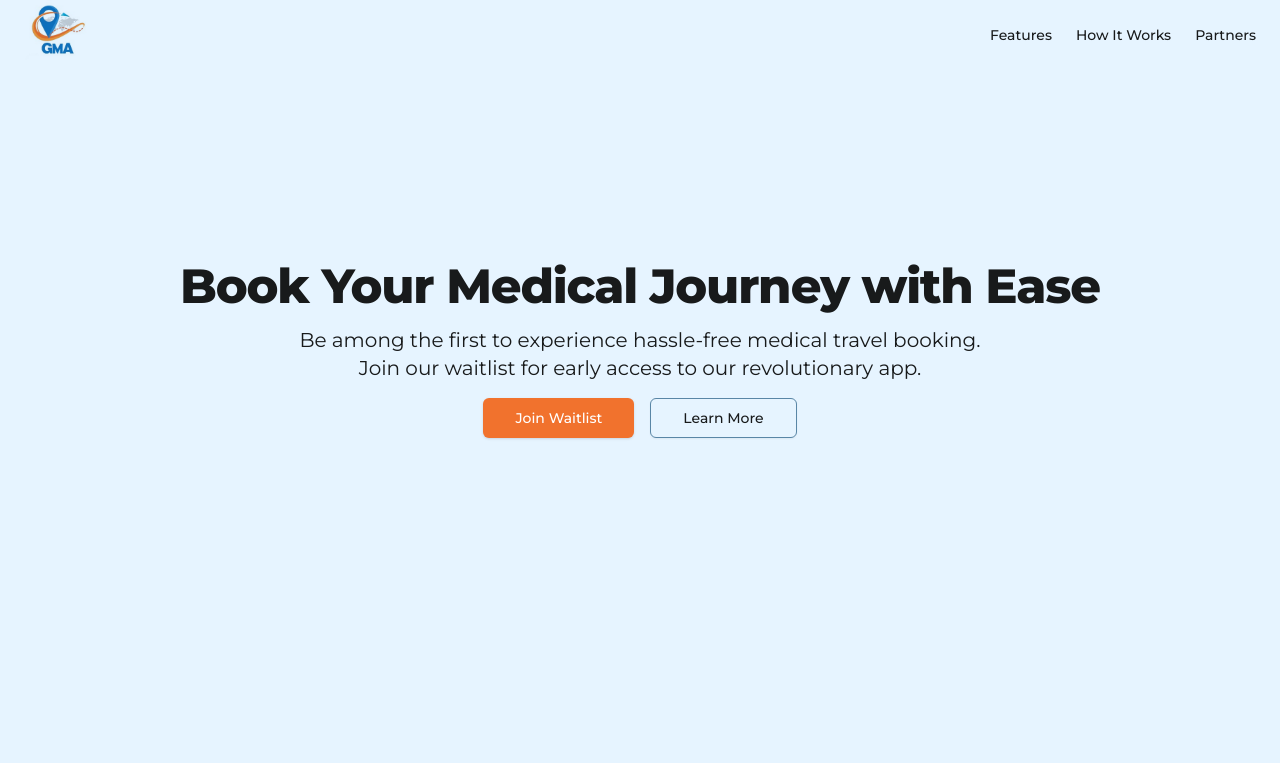
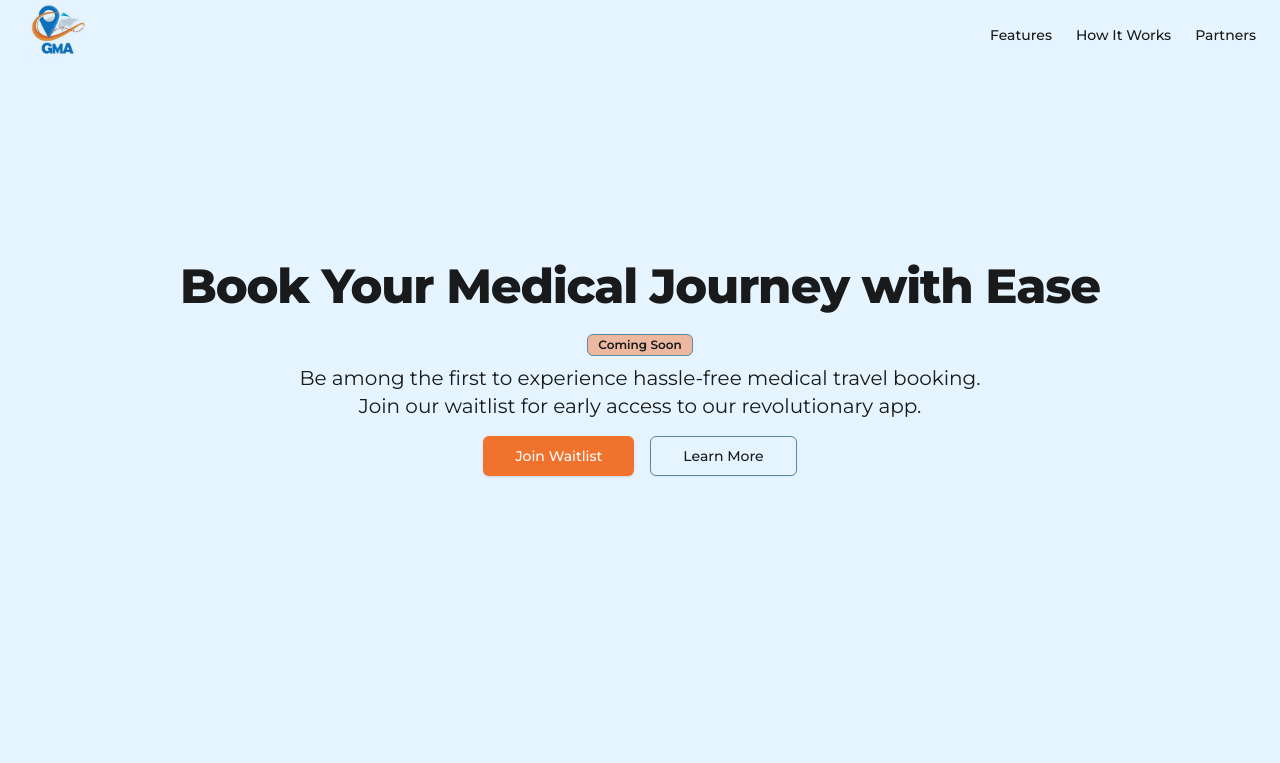
Before and after one commit to GlobalMedicalAdvisors/landing, a Next.js app: page / in a window 1280 px wide. Shown: the top 763 px of the page. Built offline with nearby package versions, Linux system fonts and the light colour scheme.

Commit message:
add coming soon badge

```diff
--- a/src/app/page.tsx
+++ b/src/app/page.tsx
@@ -14,6 +14,7 @@
 } from "lucide-react";
 import { Navbar } from "@/components/navbar";
 import { FeatureCard } from "@/components/feature-card";
+import { Badge } from "@/components/ui/badge";
 
 export default function LandingPage() {
   return (
@@ -25,6 +26,9 @@
             <div className="flex flex-col items-center space-y-4 text-center">
               <div className="space-y-2">
                 <h1>Book Your Medical Journey with Ease</h1>
+                <Badge variant={"outline"} className="bg-primary/45">
+                  Coming Soon
+                </Badge>
                 <p className="mx-auto max-w-[700px] md:text-xl">
                   Be among the first to experience hassle-free medical travel
                   booking. Join our waitlist for early access to our
--- /dev/null
+++ b/src/components/ui/badge.tsx
@@ -0,0 +1,36 @@
+import * as React from "react"
+import { cva, type VariantProps } from "class-variance-authority"
+
+import { cn } from "@/lib/utils"
+
+const badgeVariants = cva(
+  "inline-flex items-center rounded-md border px-2.5 py-0.5 text-xs font-semibold transition-colors focus:outline-none focus:ring-2 focus:ring-ring focus:ring-offset-2",
+  {
+    variants: {
+      variant: {
+        default:
+          "border-transparent bg-primary text-primary-foreground shadow hover:bg-primary/80",
+        secondary:
+          "border-transparent bg-secondary text-secondary-foreground hover:bg-secondary/80",
+        destructive:
+          "border-transparent bg-destructive text-destructive-foreground shadow hover:bg-destructive/80",
+        outline: "text-foreground",
+      },
+    },
+    defaultVariants: {
+      variant: "default",
+    },
+  }
+)
+
+export interface BadgeProps
+  extends React.HTMLAttributes<HTMLDivElement>,
+    VariantProps<typeof badgeVariants> {}
+
+function Badge({ className, variant, ...props }: BadgeProps) {
+  return (
+    <div className={cn(badgeVariants({ variant }), className)} {...props} />
+  )
+}
+
+export { Badge, badgeVariants }
```
